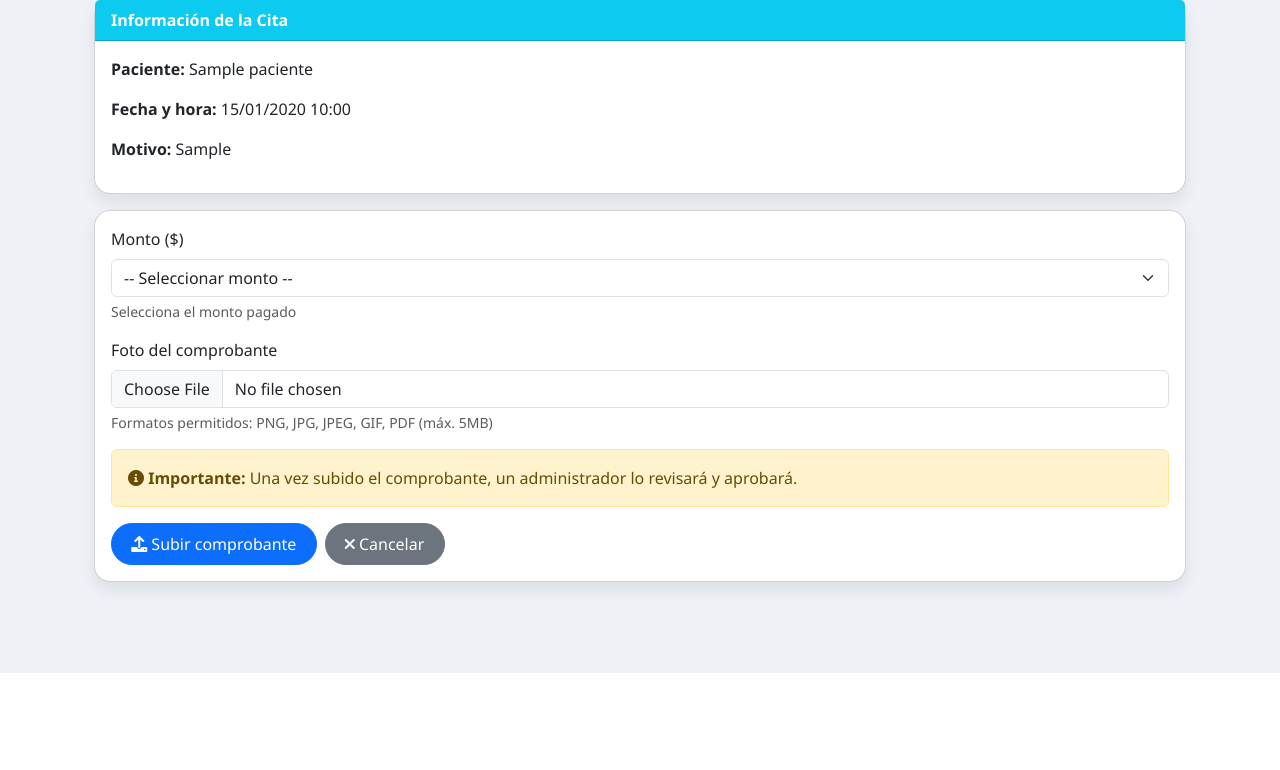
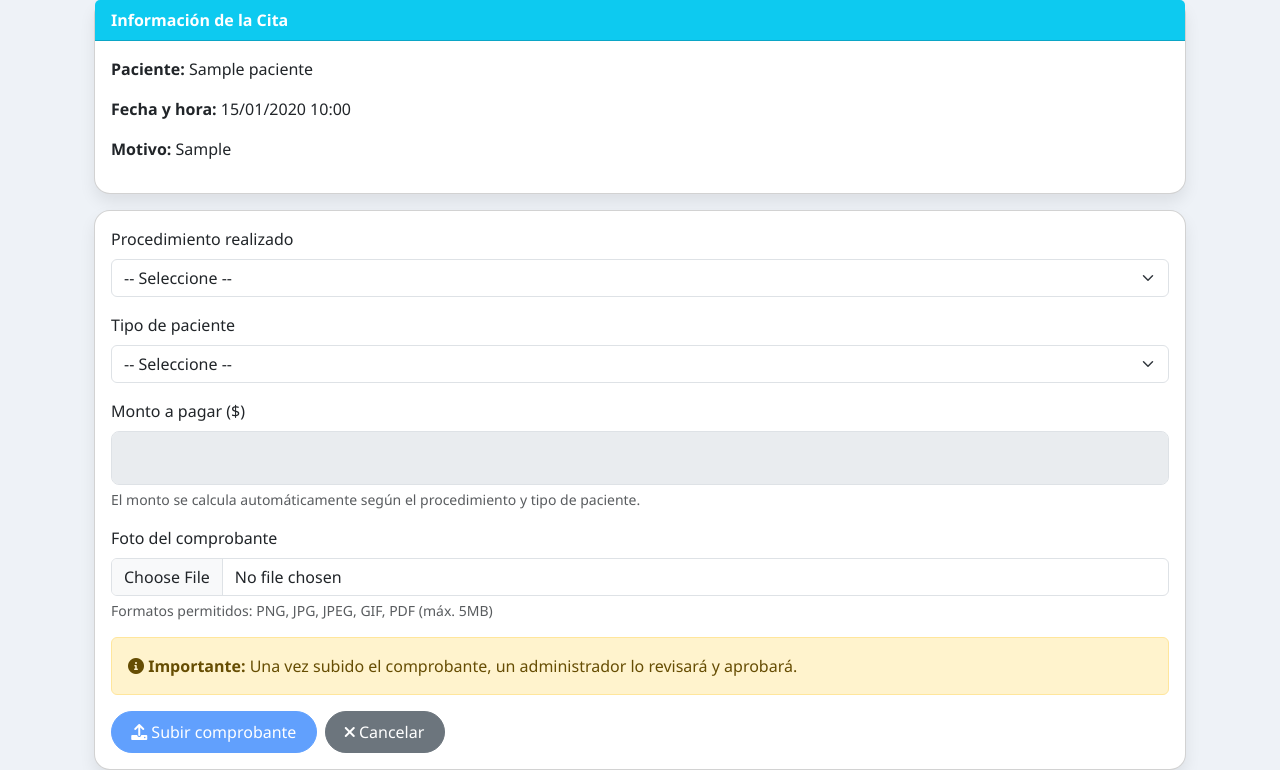
Before and after one commit to eldelacamisita-ux/sistema-odontologia, a Flask app: page /citas/subir-comprobante/1 in a window 1280 px wide. Shown: the part 127-897 px from the top of the page. Before the commit the page ends 800 px from the top, so only its background shows below. Run offline with Flask 3, Linux system fonts and the light colour scheme; a user stored in the database is signed in; tables that the repository leaves empty hold one stand-in row (values such as "Sample post").

Commit message:
Sistema automatizado de precios: calculo automatico por procedimiento y tipo de paciente

```diff
--- a/app/citas/routes.py
+++ b/app/citas/routes.py
@@ -101,18 +101,20 @@ def subir_comprobante(cita_id):
         filepath = os.path.join(UPLOAD_FOLDER, filename)
         file.save(filepath)
 
-        # Guardar en base de datos
+        # Guardar en base de datos con procedimiento y tipo_paciente
         comprobante = ComprobantePago(
             cita_id=cita_id,
             paciente_id=cita.paciente_id,
-            monto=float(request.form['monto']),
+            monto=float(request.form.get('monto', 0)),
             foto_path=filepath,
-            estado='pendiente'
+            estado='pendiente',
+            procedimiento=request.form.get('procedimiento'),
+            tipo_paciente=request.form.get('tipo_paciente')
         )
         db.session.add(comprobante)
         db.session.commit()
         registrar_log(f'Subió comprobante de pago para cita ID {cita_id}', 'comprobantepago', comprobante.id)
-        flash('Comprobante subido correctamente. Espera la aprobación.', 'success')
+        flash('✅ Comprobante subido correctamente. Espera la aprobación.', 'success')
         return redirect(url_for('citas.listar'))
 
     return render_template('citas/subir_comprobante.html', cita=cita)
@@ -155,7 +157,20 @@ def listar_pagos():
         flash('No tienes permiso para ver esta sección', 'danger')
         return redirect(url_for('main.index'))
 
+    from app.models import Precio
     comprobantes = ComprobantePago.query.order_by(ComprobantePago.fecha_subida.desc()).all()
+
+    # Calcular precio esperado para cada comprobante
+    for c in comprobantes:
+        if c.procedimiento and c.tipo_paciente:
+            precio = Precio.query.filter_by(
+                procedimiento=c.procedimiento,
+                tipo_paciente=c.tipo_paciente
+            ).first()
+            c.precio_esperado = precio.precio if precio else None
+        else:
+            c.precio_esperado = None
+
     return render_template('citas/pagos.html', comprobantes=comprobantes)
 
 @citas_bp.route('/pagos/confirmar/<int:id>', methods=['POST'])
--- a/app/templates/citas/subir_comprobante.html
+++ b/app/templates/citas/subir_comprobante.html
@@ -20,13 +20,38 @@
                 <input type="hidden" name="csrf_token" value="{{ csrf_token() }}">
 
                 <div class="mb-3">
-                    <label for="monto" class="form-label">Monto ($)</label>
-                    <select name="monto" id="monto" class="form-select" required>
-                        <option value="">-- Seleccionar monto --</option>
-                        <option value="5">5 $</option>
-                        <option value="10">10 $</option>
+                    <label for="procedimiento" class="form-label">Procedimiento realizado</label>
+                    <select name="procedimiento" id="procedimiento" class="form-select" required>
+                        <option value="">-- Seleccione --</option>
+                        <option value="Consulta">Consulta</option>
+                        <option value="Tartrectomía, Pulido, Flúor">Tartrectomía, Pulido, Flúor</option>
+                        <option value="Resinas">Resinas</option>
+                        <option value="Exodoncia Simple">Exodoncia Simple</option>
+                        <option value="Emergencia">Emergencia</option>
                     </select>
-                    <div class="form-text">Selecciona el monto pagado</div>
+                </div>
+
+                <div class="mb-3">
+                    <label for="tipo_paciente" class="form-label">Tipo de paciente</label>
+                    <select name="tipo_paciente" id="tipo_paciente" class="form-select" required>
+                        <option value="">-- Seleccione --</option>
+                        <option value="Estudiante">Estudiante</option>
+                        <option value="Trabajador">Trabajador</option>
+                        <option value="Otro">Otro</option>
+                    </select>
+                </div>
+
+                <div class="mb-3">
+                    <label for="monto" class="form-label">Monto a pagar ($)</label>
+                    <input type="number"
+                           step="0.01"
+                           name="monto"
+                           id="monto"
+                           class="form-control form-control-lg"
+                           readonly
+                           required
+                           style="background-color: #e9ecef; font-size: 1.5rem; font-weight: bold; color: #28a745;">
+                    <div class="form-text">El monto se calcula automáticamente según el procedimiento y tipo de paciente.</div>
                 </div>
 
                 <div class="mb-3">
@@ -46,7 +71,7 @@
                 </div>
 
                 <div class="d-flex gap-2">
-                    <button type="submit" class="btn btn-primary">
+                    <button type="submit" class="btn btn-primary" id="btnSubmit" disabled>
                         <i class="fas fa-upload"></i> Subir comprobante
                     </button>
                     <a href="{{ url_for('citas.listar') }}" class="btn btn-secondary">
@@ -57,4 +82,47 @@
         </div>
     </div>
 </div>
+
+<script>
+document.addEventListener('DOMContentLoaded', function() {
+    const procSelect = document.getElementById('procedimiento');
+    const tipoSelect = document.getElementById('tipo_paciente');
+    const montoInput = document.getElementById('monto');
+    const btnSubmit = document.getElementById('btnSubmit');
+
+    function calcularPrecio() {
+        const procedimiento = procSelect.value;
+        const tipo = tipoSelect.value;
+
+        if (procedimiento && tipo) {
+            fetch('/dashboard/api/precio', {
+                method: 'POST',
+                headers: {
+                    'Content-Type': 'application/json',
+                },
+                body: JSON.stringify({
+                    procedimiento: procedimiento,
+                    tipo_paciente: tipo
+                })
+            })
+            .then(res => res.json())
+            .then(data => {
+                montoInput.value = data.precio;
+                btnSubmit.disabled = false;
+            })
+            .catch(err => {
+                console.error('Error al calcular precio:', err);
+                montoInput.value = '';
+                btnSubmit.disabled = true;
+            });
+        } else {
+            montoInput.value = '';
+            btnSubmit.disabled = true;
+        }
+    }
+
+    procSelect.addEventListener('change', calcularPrecio);
+    tipoSelect.addEventListener('change', calcularPrecio);
+});
+</script>
 {% endblock %}
```
Also changed, not shown: PANEL_PAGOS_SIMPLE.txt (added, +80 -0 lines), app/__init__.py (+26 -1 lines), app/main/routes.py (+15 -1 lines), app/models.py (+12 -1 lines), app/templates/citas/pagos.html (+19 -4 lines).
